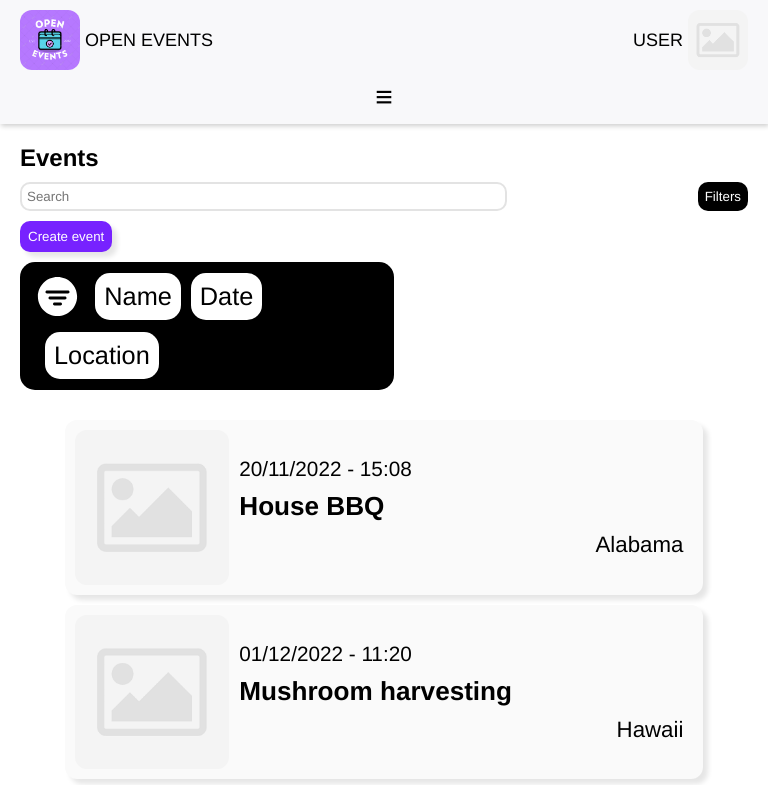
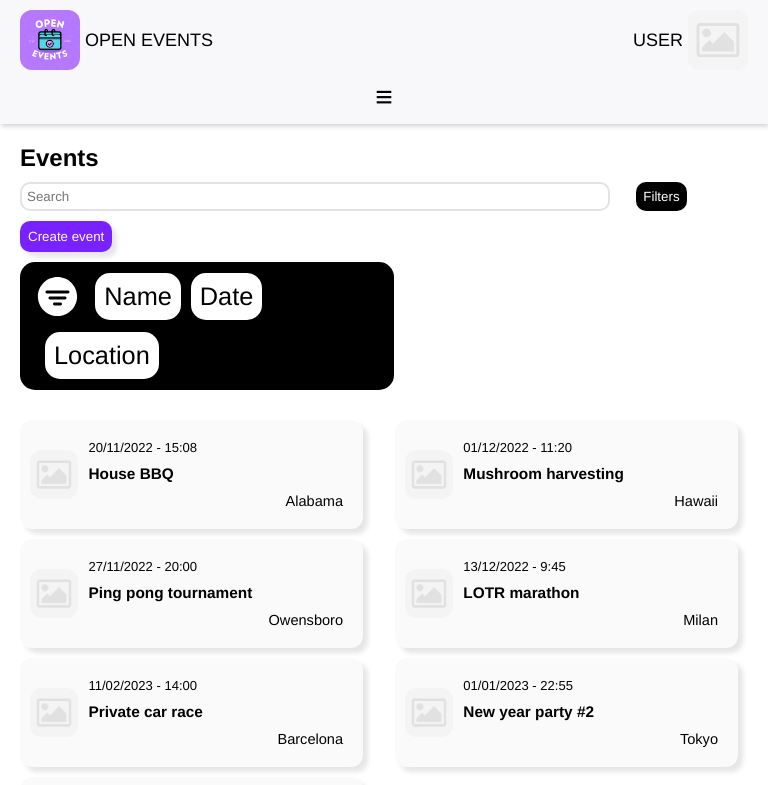
Before and after one commit to pol-valero/vue-open-events-web, a Vue app: page / in a window 768 px wide. Shown: the top 785 px of the page. Built offline with nearby package versions, Linux system fonts and the light colour scheme.

Commit message:
Made Home view responsive mobile first.

```diff
--- a/src/views/HomeView.vue
+++ b/src/views/HomeView.vue
@@ -133,12 +133,21 @@
 
 <style scoped>
 #home-events-list-section {
-  padding: 20px 30px 50px 20px;
+  padding: 20px 20px 40px 20px;
 }
 
 /* Searchbar */
 #events-searchbar-field {
-  min-width: 80%;
+  max-width: 100%;
+  width: 100%;
+  flex-wrap: wrap;
+  justify-content: space-between;
+  margin-right: 0px;
+}
+
+#events-searchbar-field > form {
+  min-width: 65%;
+  margin-right: 10px;
 }
 
 /* Create event */
@@ -166,13 +175,17 @@
 /* Events list */
 #events-list-section {
   display: flex;
-  justify-content: space-between;
+  flex-direction: column;
+  align-items: center;
   flex-wrap: wrap;
 }
 
 /* Temporary style for link to EventDetailsView (will be done with JS later) */
 #tmp-events-item-link {
-  width: 45%;
+  width: 85%;
+  display: flex;
+  flex-direction: column;
+  align-items: center;
   text-decoration: none;
 }
 
@@ -189,7 +202,7 @@ h2 {
 .events-list-item {
   background: #fafafa;
   margin-top: 10px;
-  width: 45%;
+  width: 85%;
   height: auto;
   padding: 10px;
   display: flex;
@@ -205,7 +218,7 @@ h2 {
 }
 
 .events-list-item-picture {
-  max-width: 15%;
+  max-width: 25%;
   width: auto;
   height: fit-content;
   border-radius: 12px;
@@ -220,12 +233,12 @@ h2 {
 }
 
 .events-list-item-date {
-  font-size: 1.7vmin;
+  font-size: 2.7vmin;
   cursor: pointer;
 }
 
 .events-list-item-title {
-  font-size: 2vmin;
+  font-size: 3.4vmin;
   margin-top: 10px;
   cursor: pointer;
 }
@@ -233,72 +246,64 @@ h2 {
 .events-list-item-location {
   align-self: flex-end;
   margin-top: 10px;
-  font-size: 1.9vmin;
+  font-size: 2.9vmin;
   cursor: pointer;
 }
 
 /* Adapt to device */
-@media (max-width: 768px) {
+@media (min-width: 768px) {
   #home-events-list-section {
-    padding-bottom: 40px;
-    padding-right: 20px;
+    padding-bottom: 50px;
+    padding-right: 30px;
   }
 
   #events-searchbar-field {
-    max-width: 100%;
-    width: 100%;
-    flex-wrap: wrap;
-    justify-content: space-between;
-    margin-right: 0px;
+    flex-wrap: nowrap;
+    justify-content: flex-start;
+    margin-right: 40px;
+    min-width: 80%;
   }
 
   #events-searchbar-field > form {
-    min-width: 65%;
-    margin-right: 10px;
+    min-width: 85%;
+    margin-right: 40px;
   }
 
-  #events-searchbar-placeholder {
+  /*#events-searchbar-placeholder {
     max-width: 100%;
     width: 100%;
-  }
-
-  #create-event-button {
-    margin-bottom: 10px;
-  }
+  }*/
 
   #events-list-section {
-    display: flex;
-    flex-direction: column;
-    align-items: center;
+    flex-direction: row;
+    justify-content: space-between;
   }
 
   /* Temporary style for link to EventDetailsView (will be done with JS later) */
   #tmp-events-item-link {
-    width: 85%;
-    display: flex;
-    flex-direction: column;
-    align-items: center;
+    display: block;
+    width: 45%;
   }
   /* End of temporary style */
 
   .events-list-item {
-    width: 85%;
+    width: 45%;
   }
 
   .events-list-item-picture {
-    max-width: 25%;
+    max-width: 15%;
   }
 
   .events-list-item-date {
-    font-size: 2.7vmin;
+    font-size: 1.7vmin;
   }
 
   .events-list-item-title {
-    font-size: 3.4vmin;
+    font-size: 2vmin;
   }
 
   .events-list-item-location {
-    font-size: 2.9vmin;
+    font-size: 1.9vmin;
   }
 }
 </style>
```
